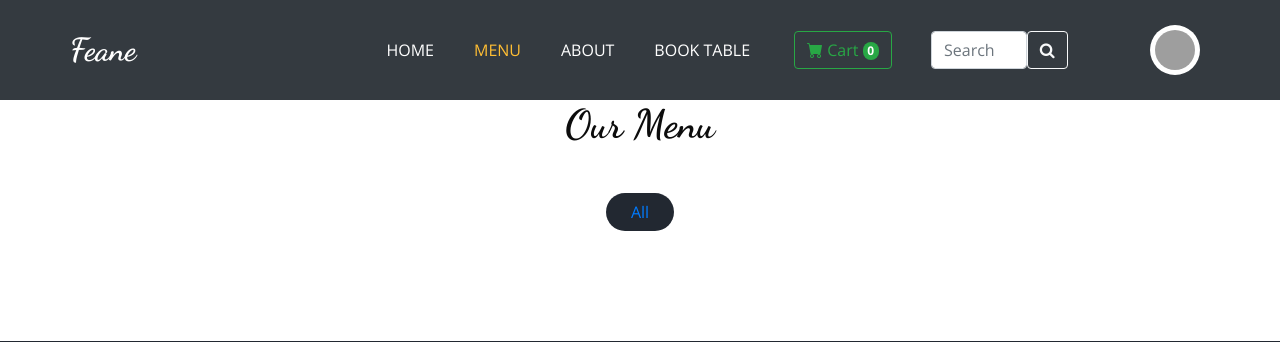
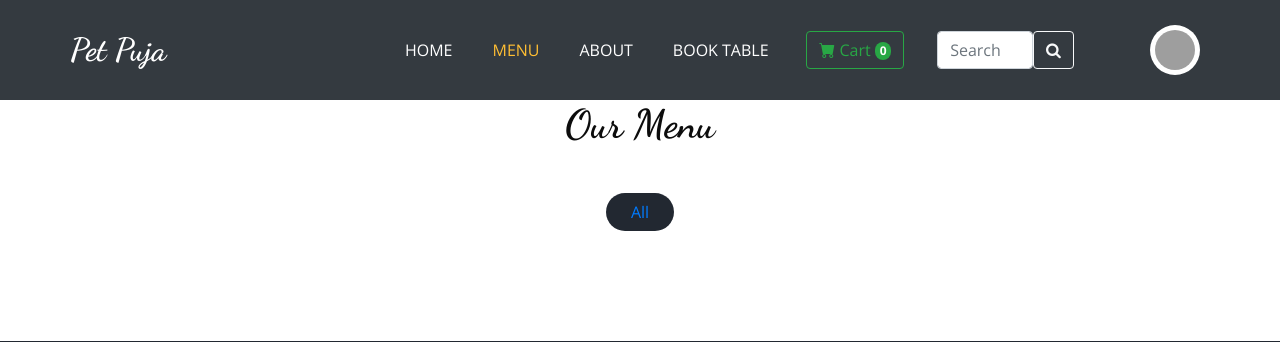
Before and after one commit to SOMANATH-2039/Restaurant-Management-System, a Django app: page /menu/menuitems/ in a window 1280 px wide. Shown: the top 342 px of the page. Run offline with Django 5.2, Linux system fonts and the light colour scheme; data that the repository does not hold is empty; some libraries are stand-ins or nearby versions; grey boxes are pictures that could not be loaded.

Commit message:
Renamed website name in main.html and navbar.html

```diff
--- a/templates/main.html
+++ b/templates/main.html
@@ -14,7 +14,7 @@
   <meta name="author" content="" />
   <link rel="shortcut icon" href="{% static 'images/favicon.png' %}" type="">
 
-  <title> Restaurant Management System </title>
+  <title> Pet Puja </title>
 
   <!-- bootstrap core css -->
   <link rel="stylesheet" type="text/css" href='{% static "css/bootstrap.css" %}' />
--- a/templates/navbar.html
+++ b/templates/navbar.html
@@ -5,7 +5,7 @@
 
       <!-- Brand Logo -->
       <a class="navbar-brand" href="{% url 'home' %}">
-        <span>Feane</span>
+        <span>Pet Puja </span>
       </a>
 
       <!-- Toggler button for mobile view -->
```
